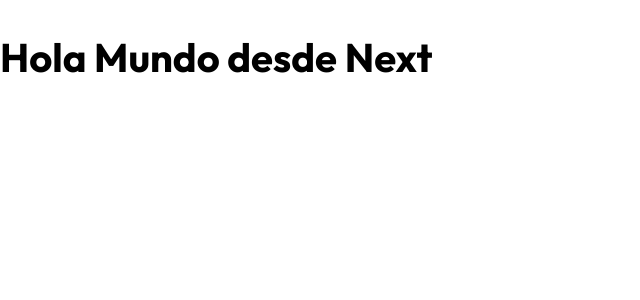
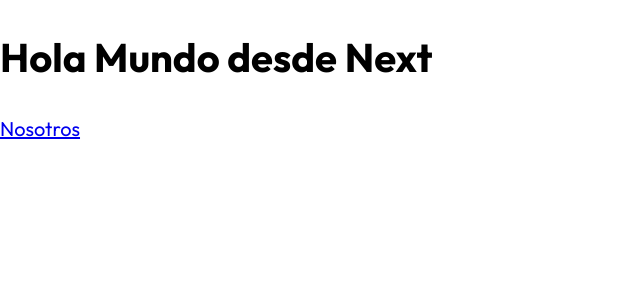
Before and after one commit to diegofdg/react_la_guia_completa, a Next.js app in the folder 07_guitarla_next/: page / in a window 1280 px wide. Shown: the top 300 px of the page, without its empty margins (0-640 px from the left). Built offline with nearby package versions, Linux system fonts and the light colour scheme.

Commit message:
07_guitarla_next-el modelo basado en rutas y link en nextjs

```diff
--- a/07_guitarla_next/pages/index.js
+++ b/07_guitarla_next/pages/index.js
@@ -1,7 +1,10 @@
+import Link from 'next/link'
+
 export default function Home() {
   return (
     <>
       <h1>Hola Mundo desde Next</h1>
+      <Link href="/nosotros">Nosotros</Link>
     </>
   )
 }
```
Also changed, not shown: 07_guitarla_next/pages/nosotros.js (added, +10 -0 lines).
